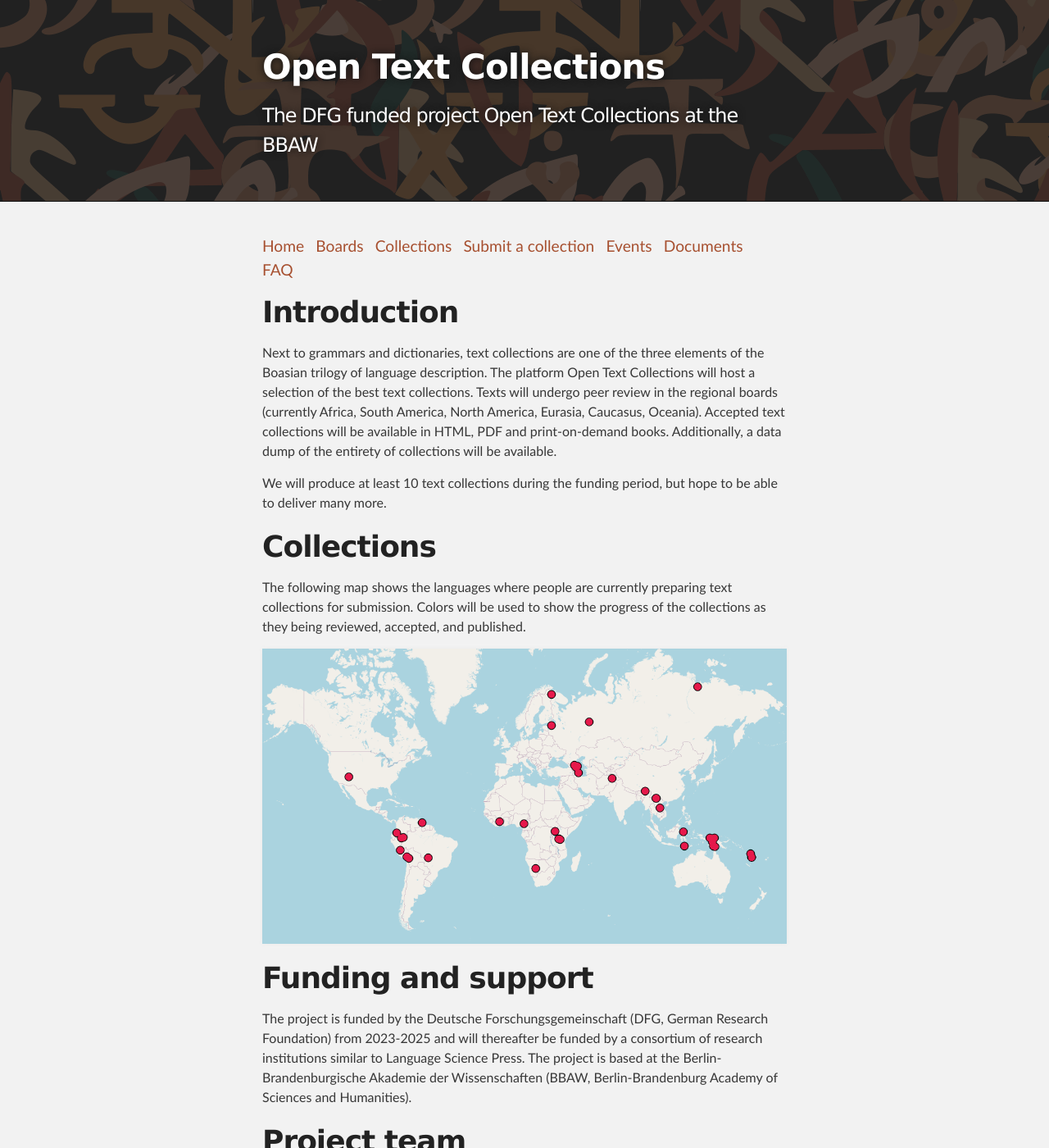
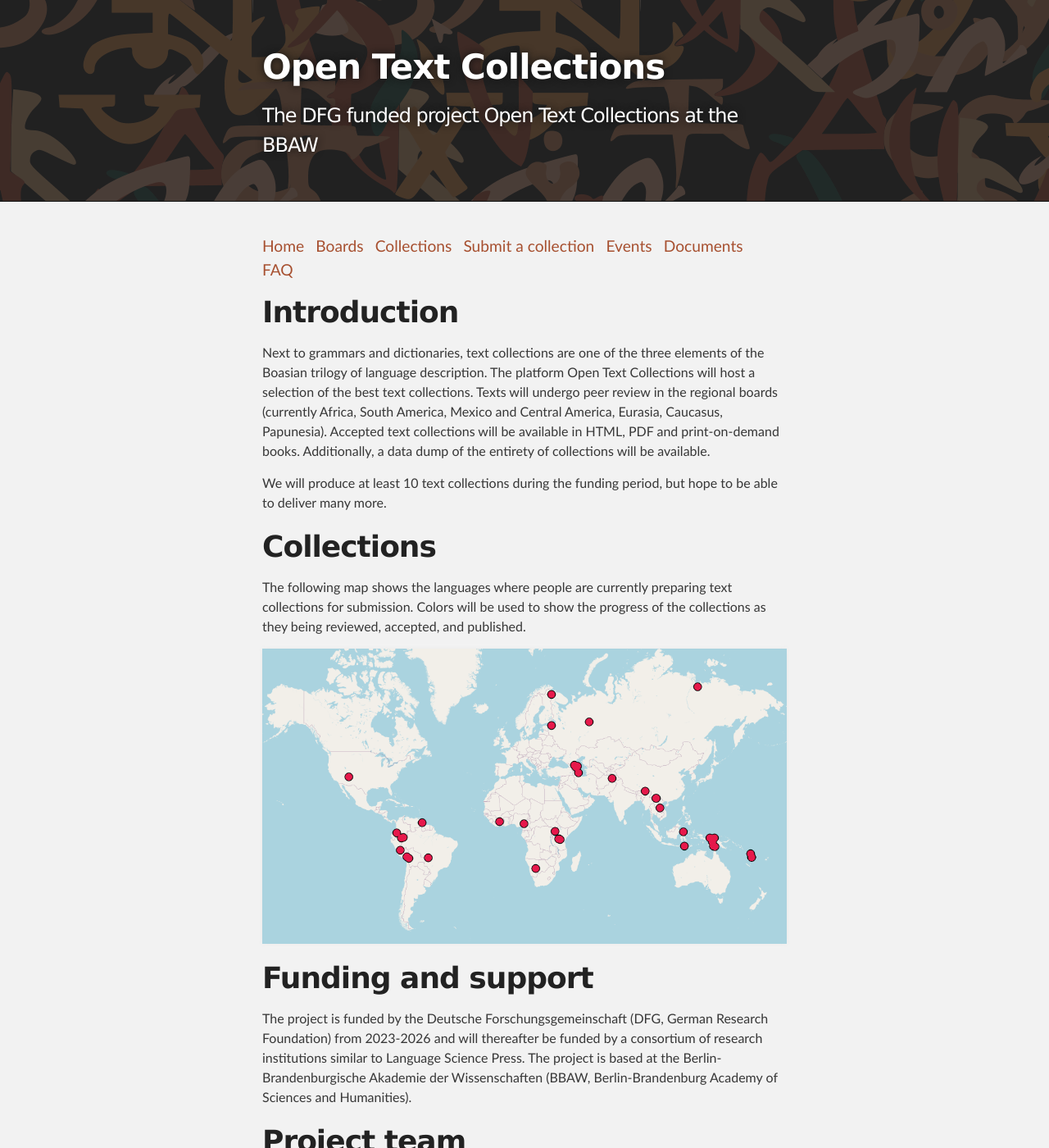
Before and after one commit to OpenTextCollections/opentextcollections.github.io, a Jekyll site: the page built from index.md, in a window 1280 px wide and 1400 px high. Shown: the whole window at 82% size. Built offline with Jekyll 4.4.1, drawn with Linux system fonts in a browser that asks for light colours.

Commit message:
index update

```diff
--- a/index.md
+++ b/index.md
@@ -3,7 +3,7 @@
 ---
 
 # Introduction
-Next to grammars and dictionaries, text collections are one of the three elements of the Boasian trilogy of language description. The platform Open Text Collections will host a selection of the best text collections. Texts will undergo peer review in the regional boards (currently Africa, South America, North America, Eurasia, Caucasus, Oceania). Accepted text collections will be available in HTML, PDF and print-on-demand books. Additionally, a data dump of the entirety of collections will be available.
+Next to grammars and dictionaries, text collections are one of the three elements of the Boasian trilogy of language description. The platform Open Text Collections will host a selection of the best text collections. Texts will undergo peer review in the regional boards (currently Africa, South America, Mexico and Central America, Eurasia, Caucasus, Papunesia). Accepted text collections will be available in HTML, PDF and print-on-demand books. Additionally, a data dump of the entirety of collections will be available.
 
 We will produce at least 10 text collections during the funding period, but hope to be able to deliver many more.
 
@@ -16,7 +16,7 @@
 
 
 # Funding and support
-The project is funded by the Deutsche Forschungsgemeinschaft (DFG, German Research Foundation) from 2023-2025 and will thereafter be funded by a consortium of research institutions similar to Language Science Press. The project is based at the Berlin-Brandenburgische Akademie der Wissenschaften (BBAW, Berlin-Brandenburg Academy of Sciences and Humanities).
+The project is funded by the Deutsche Forschungsgemeinschaft (DFG, German Research Foundation) from 2023-2026 and will thereafter be funded by a consortium of research institutions similar to Language Science Press. The project is based at the Berlin-Brandenburgische Akademie der Wissenschaften (BBAW, Berlin-Brandenburg Academy of Sciences and Humanities).
 
 # Project team
 Sebastian Nordhoff, Christian Döhler, Mandana Seyfeddinipur
```
